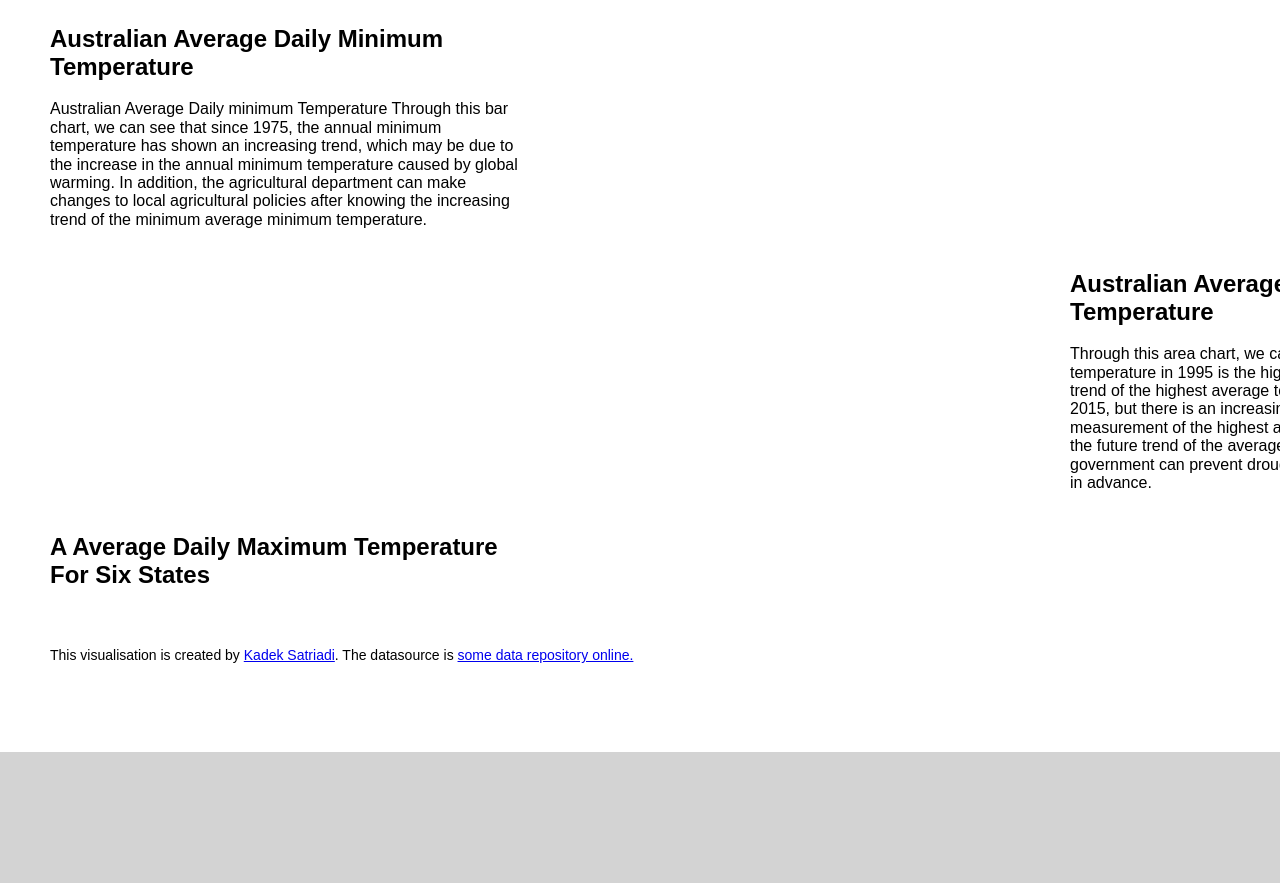
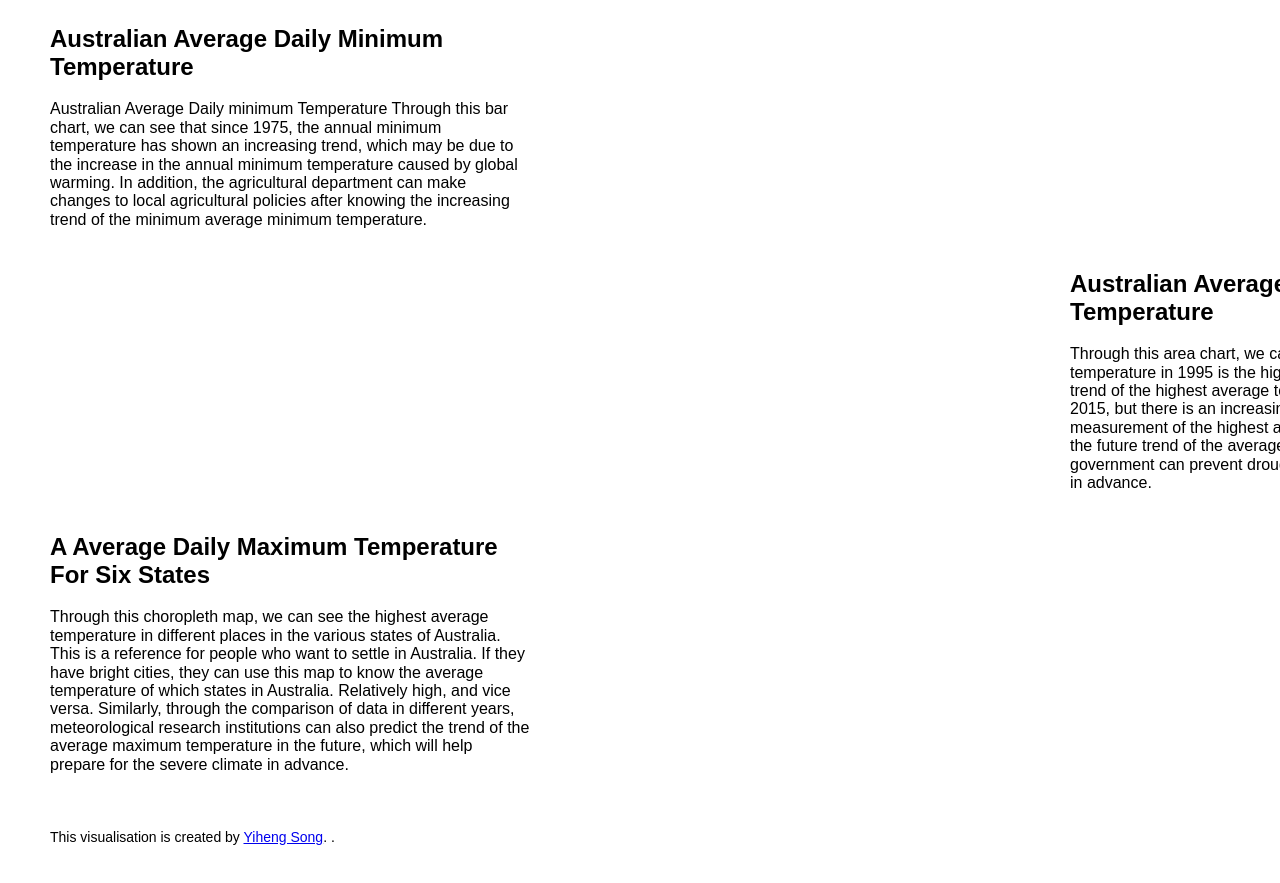
Before and after one commit to Yiheng2009/3179-test-repo, a plain HTML site: page index.html in a window 1280 px wide. Shown: the part 93-976 px from the top of the page. Before the commit the page ends 845 px from the top, so only its background shows below. Drawn offline with nearby package versions, Linux system fonts and the light colour scheme; a script that the page names is missing.

Commit message:
Update index.html

```diff
--- a/index.html
+++ b/index.html
@@ -67,7 +67,7 @@
       <div class="pure-u-1-3">
         <div class="description description-left">
           <h2>A Average Daily Maximum Temperature For Six States</h2>
-          <p> </p>
+          <p>Through this choropleth map, we can see the highest average temperature in different places in the various states of Australia. This is a reference for people who want to settle in Australia. If they have bright cities, they can use this map to know the average temperature of which states in Australia. Relatively high, and vice versa. Similarly, through the comparison of data in different years, meteorological research institutions can also predict the trend of the average maximum temperature in the future, which will help prepare for the severe climate in advance. </p>
         </div>
       </div>
       <div class="pure-u-1-3">
@@ -82,7 +82,7 @@
 
     <div class="pure-g">
       <div class="pure-u-1-1 small-font">
-        <p>This visualisation is created by <a href="https://github.com/KadekSatriadi" target="_blank">Kadek Satriadi</a>. The datasource is <a href="#"" target="_blank">some data repository online</href>.</p>
+        <p>This visualisation is created by <a href="https://github.com/Yiheng2009" target="_blank">Yiheng Song</a>. </href>.</p>
       </div>
     </div>
 
```
